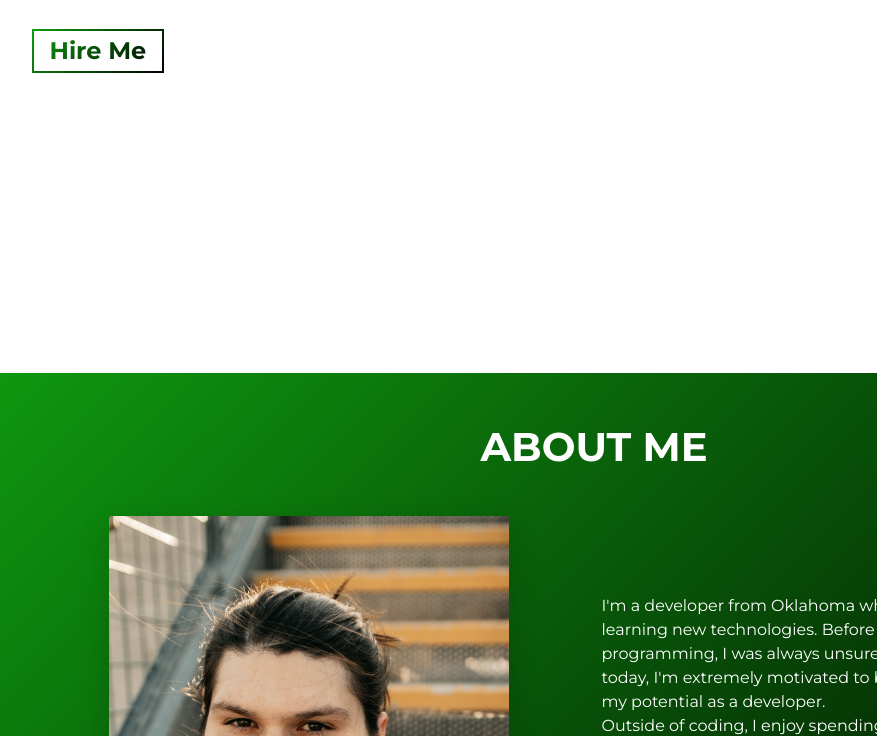
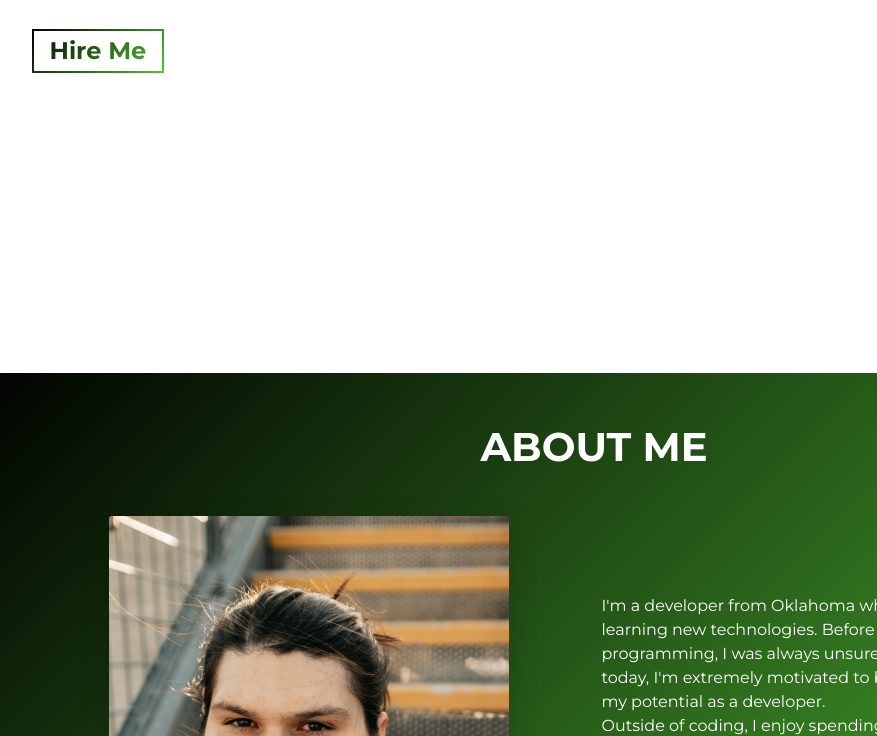
Before and after one commit to jangoscript/portfolio, a website built with Parcel: page src/index.html in a window 1280 px wide. Shown: the part 427-1163 px from the top of the page, without its empty margins (46-923 px from the left). Built offline with nearby package versions, Linux system fonts and the light colour scheme.

Commit message:
color change

```diff
--- a/src/sass/abstracts/_variables.scss
+++ b/src/sass/abstracts/_variables.scss
@@ -1,6 +1,6 @@
 // COLORS
-$primary-color: #0f9b0f;
-$secondary-color: #000000;
+$primary-color: #000000;
+$secondary-color: #52c234;
 
 $white-color: #fff;
 
```
